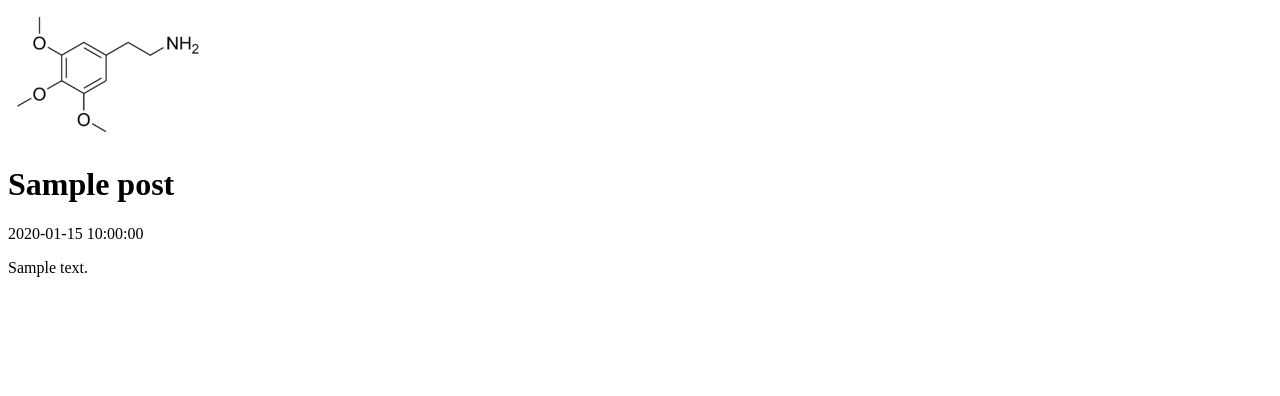
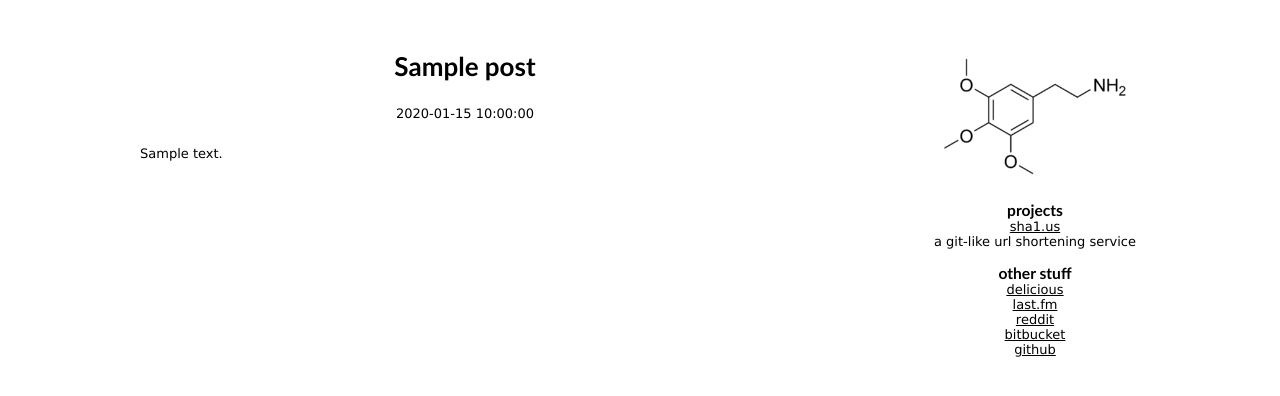
Before and after one commit to Kobold/bmblog, a Python web app: template templates/index.html in a window 1280 px wide. Shown: the top 396 px of the page. Run offline with Jinja, Linux system fonts and the light colour scheme; the template is opened without the code that fills it: most values are stand-ins (such as "Sample title", 1, 10 or a date in 2020).

Commit message:
added old bmblog template and stylesheet to main page

```diff
--- /dev/null
+++ b/static/stylesheet.css
@@ -0,0 +1,134 @@
+/* Erik Meijer's CSS Reset:
+http://meyerweb.com/eric/thoughts/2008/01/15/resetting-again/
+*/
+
+html, body, div, span, applet, object, iframe,
+h1, h2, h3, h4, h5, h6, p, blockquote, pre,
+a, abbr, acronym, address, big, cite, code,
+del, dfn, em, font, img, ins, kbd, q, s, samp,
+small, strike, strong, sub, sup, tt, var,
+b, u, i, center,
+dl, dt, dd, ol, ul, li,
+fieldset, form, label, legend,
+table, caption, tbody, tfoot, thead, tr, th, td {
+	margin: 0;
+	padding: 0;
+	border: 0;
+	outline: 0;
+	font-size: 100%;
+	vertical-align: baseline;
+	background: transparent;
+}
+body {
+	line-height: 1;
+}
+ol, ul {
+	list-style: none;
+}
+blockquote, q {
+	quotes: none;
+}
+
+/* remember to define focus styles! */
+:focus {
+	outline: 0;
+}
+
+/* remember to highlight inserts somehow! */
+ins {
+	text-decoration: none;
+}
+del {
+	text-decoration: line-through;
+}
+
+/* tables still need 'cellspacing="0"' in the markup */
+table {
+	border-collapse: collapse;
+	border-spacing: 0;
+}
+
+/*******************************************************/
+
+/* links should be black */
+a:link, a:visited {
+color: black;
+}
+
+/* and respond to hovering */
+a:hover {
+text-decoration: none;
+}
+
+/* header links underline when hovered over */
+h1 a {
+text-decoration: none;
+}
+h1 a:hover {
+text-decoration: underline;
+}
+
+/* make a fixed width centered body */
+body {
+margin: 50px auto;
+width: 1000px;
+}
+#content {
+float: left;
+width: 650px;
+}
+#sidebar {
+float: right;
+width: 210px;
+text-align: center;
+}
+
+/* center the header */
+.header {
+text-align: center;
+}
+
+/* space between the posts */
+.post {
+margin-bottom: 80px;
+}
+
+/* main fonts */
+body {
+font: normal small verdana, arial, helvetica, sans-serif;
+}
+
+/* header fonts and sizing */
+h1, h2, h3, h4 {
+font-family: "Gill Sans", "Helvetica Neue", Arial, Helvetica, sans-serif;
+}
+h1 { font-size: 200%; }
+h2 { font-size: 140%; }
+h3 { font-size: 120%; }
+
+/* sidebar titles and spacing */
+#sidebar h1 {
+font-size: 120%;
+}
+#sidebar .section {
+margin: 15px 0px;
+}
+
+/* give the content some space to breathe */
+p, #content ol, #content ul {
+margin:1.75em 0;
+line-height: 1.4em;
+}
+
+/* styling for misc elements */
+#content ol, #content ul {
+margin-left:1em;
+padding-left:1em;
+list-style: disc;
+}
+blockquote {
+border-left:1px dotted;
+font-style:oblique;
+margin-left:1em;
+padding-left:1em
+}
--- a/templates/index.html
+++ b/templates/index.html
@@ -3,15 +3,55 @@
 
 <html lang="en">
 <head>
-	<meta http-equiv="Content-Type" content="text/html; charset=utf-8">
-	<title>Posts</title>
+  <meta http-equiv="Content-Type" content="text/html; charset=utf-8">
+  <title>Booze and Mescaline</title>
+  <link rel="stylesheet" type="text/css" href="/static/stylesheet.css">
+
+  <meta http-equiv="x-xrds-location" content="http://claimid.com/kobold/xrds">
+  <link rel="openid.server" href="https://openid.claimid.com/server">
+  <link rel="openid.delegate" href="https://openid.claimid.com/kobold">
 </head>
 <body>
-  <img id="logo" src="/static/mescaline.png" alt="mescaline">
+
+<div id="content">
   {% for post in posts %}
-    <h1>{{ post.title }}</h1>
-    <p>{{ post.date }}</p>
-    {{ post.body }}
+    <div class="header">
+      <h1>{{ post.title }}</h1>
+      <p>{{ post.date }}</p>
+    </div>
+    <div class="post">{{ post.body }}</div>
   {% endfor %}
+</div>
+<div id="sidebar">
+  <a href="/"><img id="logo" src="/static/mescaline.png" alt="mescaline"/></a>
+  <div class="section">
+    <h1>projects</h1>
+    <ul>
+      <li><a href="http://sha1.us">sha1.us</a><br>a git-like url shortening service</li>
+    </ul>
+  </div>
+
+  <div class="section">
+    <h1>other stuff</h1>
+    <ul>
+      <li><a href="http://delicious.com/Kobold">delicious</a></li>
+      <li><a href="http://www.last.fm/user/pbkobold">last.fm</a></li>
+      <li><a href="http://www.reddit.com/user/pbkobold/">reddit</a></li>
+      <li><a href="http://bitbucket.org/Kobold/">bitbucket</a></li>
+      <li><a href="http://github.com/Kobold">github</a></li>
+    </ul>
+  </div>
+</div>
+
+
+<script type="text/javascript">
+var gaJsHost = (("https:" == document.location.protocol) ? "https://ssl." : "http://www.");
+document.write(unescape("%3Cscript src='" + gaJsHost + "google-analytics.com/ga.js' type='text/javascript'%3E%3C/script%3E"));
+</script>
+<script type="text/javascript">
+try {
+var pageTracker = _gat._getTracker("UA-8292614-1");
+pageTracker._trackPageview();
+} catch(err) {}</script>
 </body>
 </html>
```
